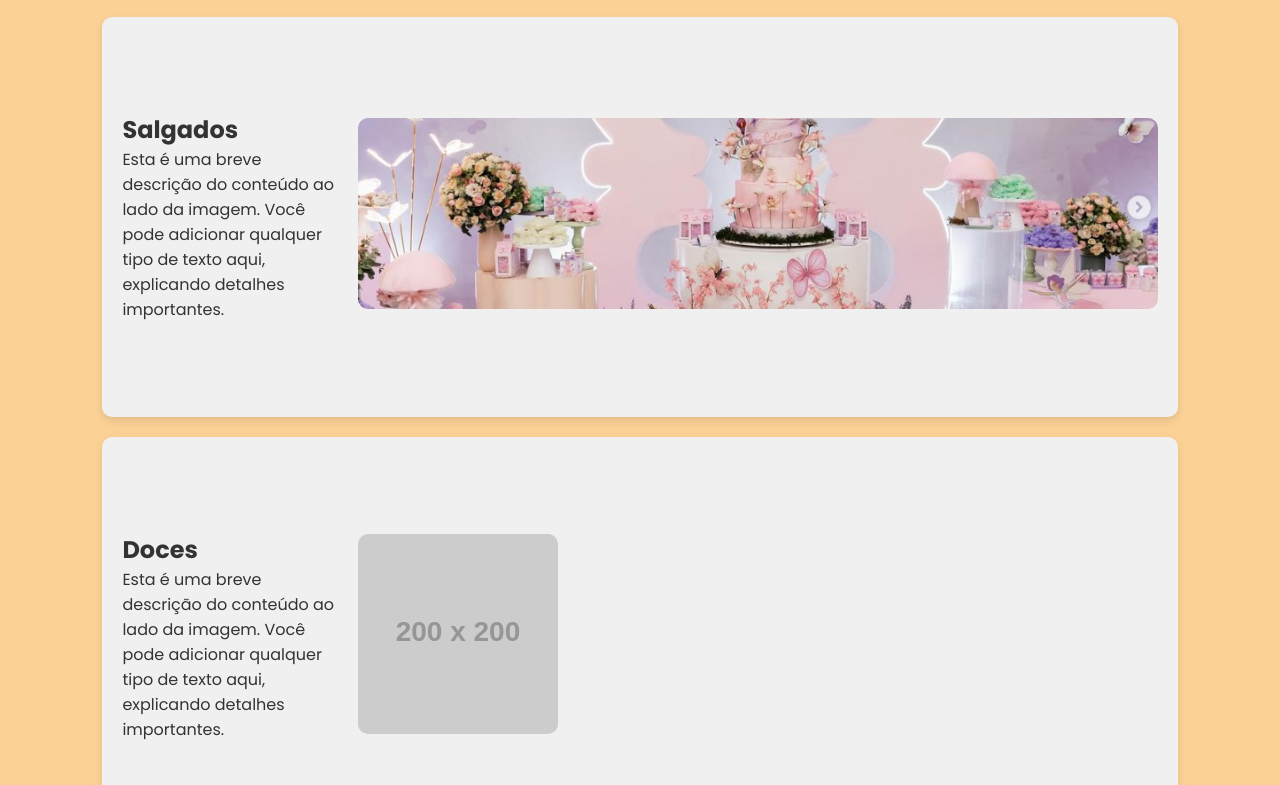
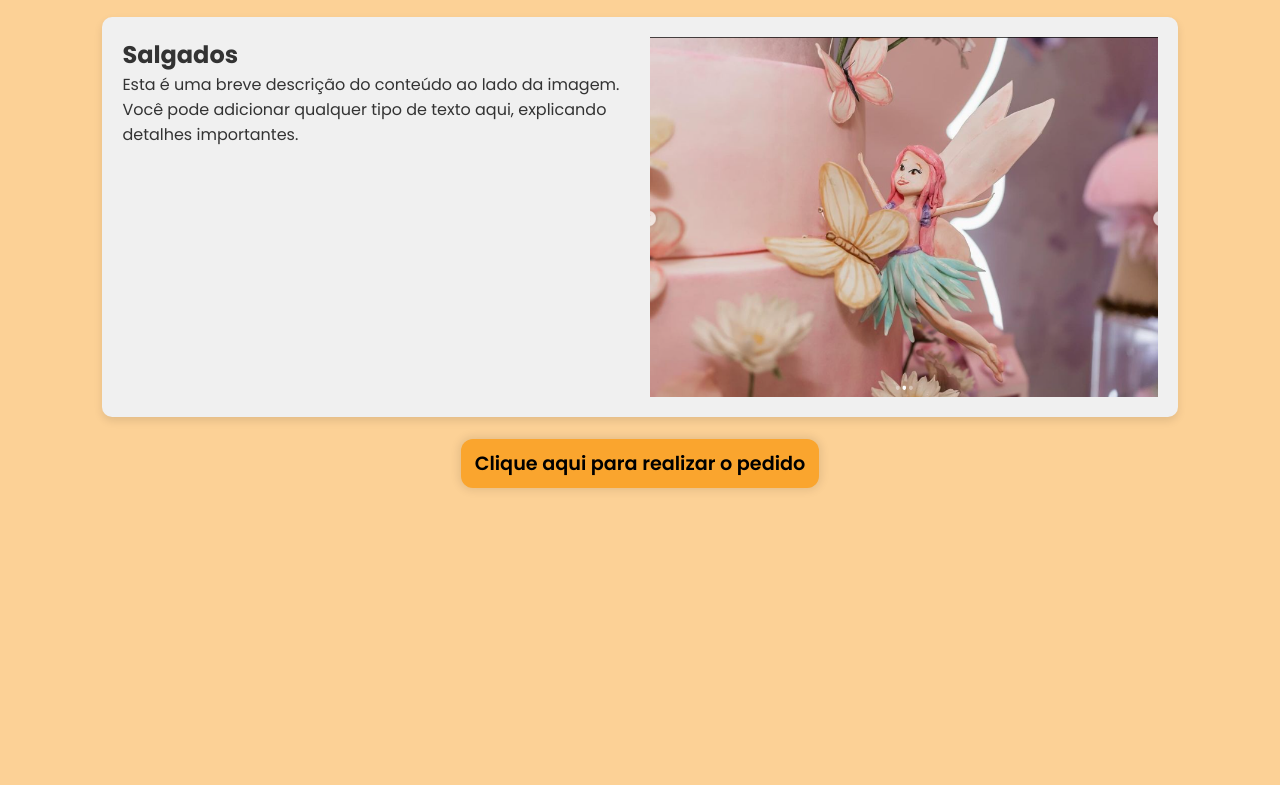
Before and after one commit to syntax-terror-256/amorim, a website: page public/index.html in a window 1280 px wide. Shown: the part 895-1680 px from the top of the page. After the commit the page ends 1411 px from the top, so only its background shows below. Drawn offline with Linux system fonts and the light colour scheme; placeholder pictures from the web are drawn by us.

Commit message:
Carroussel de imagens funcionando

```diff
--- a/public/css/styles.css
+++ b/public/css/styles.css
@@ -143,11 +143,9 @@ header{
 
 .container {
   display: flex;
-    justify-content: space-between;
-    align-items: center;
   width: 100%;
-    max-width: 10000px;     /* largura do container */
-    height: 400px;      /* altura do container */
+  max-width: 1200px;
+  height: 400px;
   margin: 20px auto;
   padding: 20px;
   background-color: #f0f0f0;
@@ -155,23 +153,47 @@ header{
   box-shadow: 0 4px 8px rgba(0, 0, 0, 0.1);
 }
 
+.description, .image-container {
+  flex: 1;
+  width: 50%;
+}
+
 .description {
-    flex: 1;
   padding-right: 20px;
   font-size: 16px;
   color: #333;
 }
 
 .image-container {
-    flex: 0 0 800px;    /* Controla o tamanho da imagem */
+  display: flex;
+  justify-content: center;
+  align-items: center;
+  overflow: hidden;
+  position: relative;
 }
 
-.image-container img {
-    max-width: 100%;
-    border-radius: 10px;
+.carousel {
+  position: relative;
+  width: 100%;
+  height: 100%;
 }
 
-#btn-galeria{
+.carousel-image {
+  position: absolute;
+  top: 0;
+  left: 0;
+  width: 100%;
+  height: 100%;
+  object-fit: cover;
+  opacity: 0;
+  transition: opacity 1s ease-in-out;
+}
+
+.carousel-image.active {
+  opacity: 1;
+}
+
+#btn_galeria{
     display: flex;
     align-items: center;
     justify-content: center;
--- a/public/index.html
+++ b/public/index.html
@@ -9,6 +9,7 @@
         integrity="sha512-Kc323vGBEqzTmouAECnVceyQqyqdsSiqLQISBL29aUW4U/M7pSPA/gEUZQqv1cwx4OnYxTxve5UMg5GT6L4JJg=="
         crossorigin="anonymous" referrerpolicy="no-referrer" />
     <link rel="shortcut icon" href="images/favicon.ico" type="image/x-icon">
+    <script src="js/script.js"></script>
     <title>Amorim</title>
 </head>
 
@@ -81,34 +82,17 @@
                     <p>Esta é uma breve descrição do conteúdo ao lado da imagem. Você pode adicionar qualquer tipo de
                         texto aqui, explicando detalhes importantes.</p>
                 </div>
+
                 <div class="image-container">
-                    <img src="images/Opera Instantâneo_2024-10-10_113854_www.instagram.com.png" alt="Imagem descritiva">
+                   <div class="carousel">
+                        <img src="images/img1.png" alt="" class="carousel-image active">
+                        <img src="images/img2.png" alt="" class="carousel-image">
+                        <img src="images/img3.png" alt="" class="carousel-image">
+                   </div>
                 </div>
             </div>
 
-            <div class="container">
-                <div class="description">
-                    <h2>Doces</h2>
-                    <p>Esta é uma breve descrição do conteúdo ao lado da imagem. Você pode adicionar qualquer tipo de
-                        texto aqui, explicando detalhes importantes.</p>
-                </div>
-                <div class="image-container">
-                    <img src="https://via.placeholder.com/200" alt="Imagem descritiva">
-                </div>
-            </div>
-
-            <div class="container">
-                <div class="description">
-                    <h2>Buffet</h2>
-                    <p>Esta é uma breve descrição do conteúdo ao lado da imagem. Você pode adicionar qualquer tipo de
-                        texto aqui, explicando detalhes importantes.</p>
-                </div>
-                <div class="image-container">
-                    <img src="https://via.placeholder.com/200" alt="Imagem descritiva">
-                </div>
-            </div>
-
-            <div id="btn-galeria">
+            <div id="btn_galeria">
                 <a href="#" style="text-decoration: none;">
                     <button class="btn-galeria">
                         Clique aqui para realizar o pedido
@@ -118,12 +102,6 @@
 
         </section>
 
-
-
-
-
-
-
     </main>
 
 </body>
--- a/public/js/script.js
+++ b/public/js/script.js
@@ -0,0 +1,20 @@
+
+document.addEventListener('DOMContentLoaded', function () {
+    let currentImageIndex = 0;
+    const images = document.querySelectorAll('.carousel-image');
+    const totalImages = images.length;
+
+    function showNextImage() {
+        // Remove a classe "active" da imagem atual
+        images[currentImageIndex].classList.remove('active');
+
+        // Incrementa o índice da imagem
+        currentImageIndex = (currentImageIndex + 1) % totalImages;
+
+        // Adiciona a classe "active" à nova imagem
+        images[currentImageIndex].classList.add('active');
+    }
+
+    // Altera a imagem automaticamente a cada 3 segundos
+    setInterval(showNextImage, 3000);
+});
```
Also changed, not shown: public/images/img1.png (added), public/images/img2.png (added), public/images/img3.png (added). Lines whose indentation alone changed are shown as unchanged.
